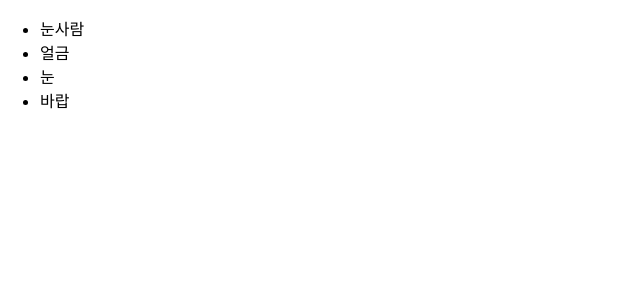
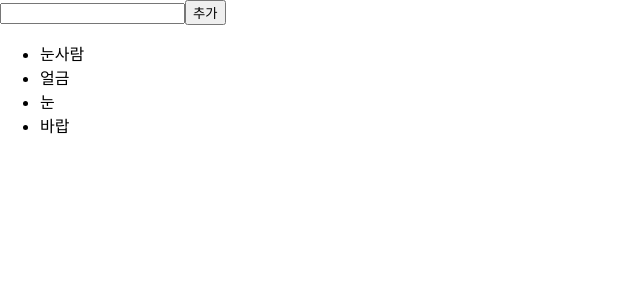
Before and after one commit to sundoforce/hello-react, a React (Create React App) app: page / in a window 1280 px wide. Shown: the top 300 px of the page, without its empty margins (0-640 px from the left). Built offline with nearby package versions, Linux system fonts and the light colour scheme.

Commit message:
#6.4.4 onChange

```diff
--- a/src/IterationSample.js
+++ b/src/IterationSample.js
@@ -10,8 +10,16 @@ const IterationSample = () => {
     const [inputText, setInputext] = useState('');
     const [nextId, setNextId] = useState(5);
 
-    const nameList = names.map(name => <li key={name.id}>{name.text}</li>)
-    return <ul>{nameList}</ul>;
+    const onChange = e => setInputext(e.target.value);
+
+    const namesList = names.map(name => <li key={name.id}>{name.text}</li>)
+    return (
+        <>
+            <input value={inputText} onChange={onChange} />
+            <button>추가</button>
+            <ul>{namesList}</ul>
+        </>
+    );
 }
 
 export default IterationSample;
```
